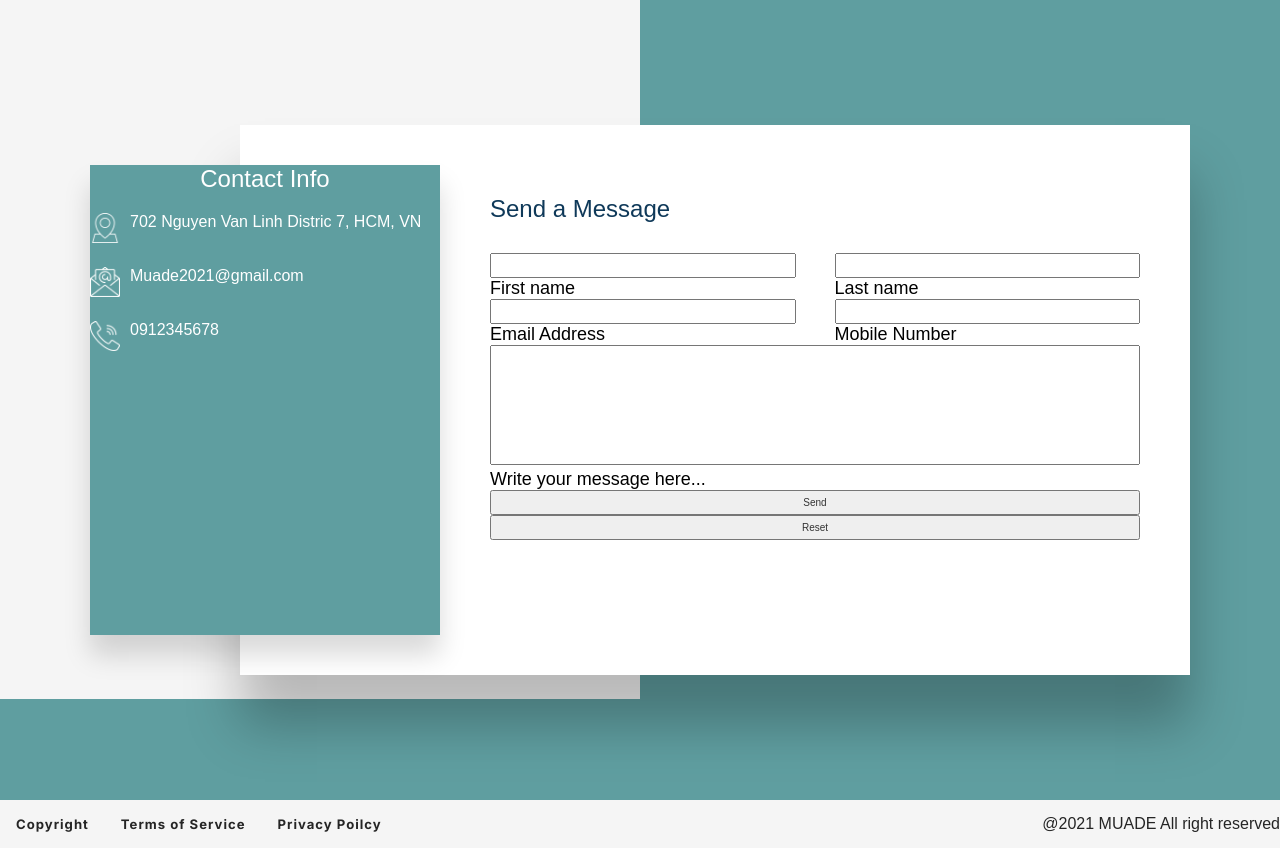
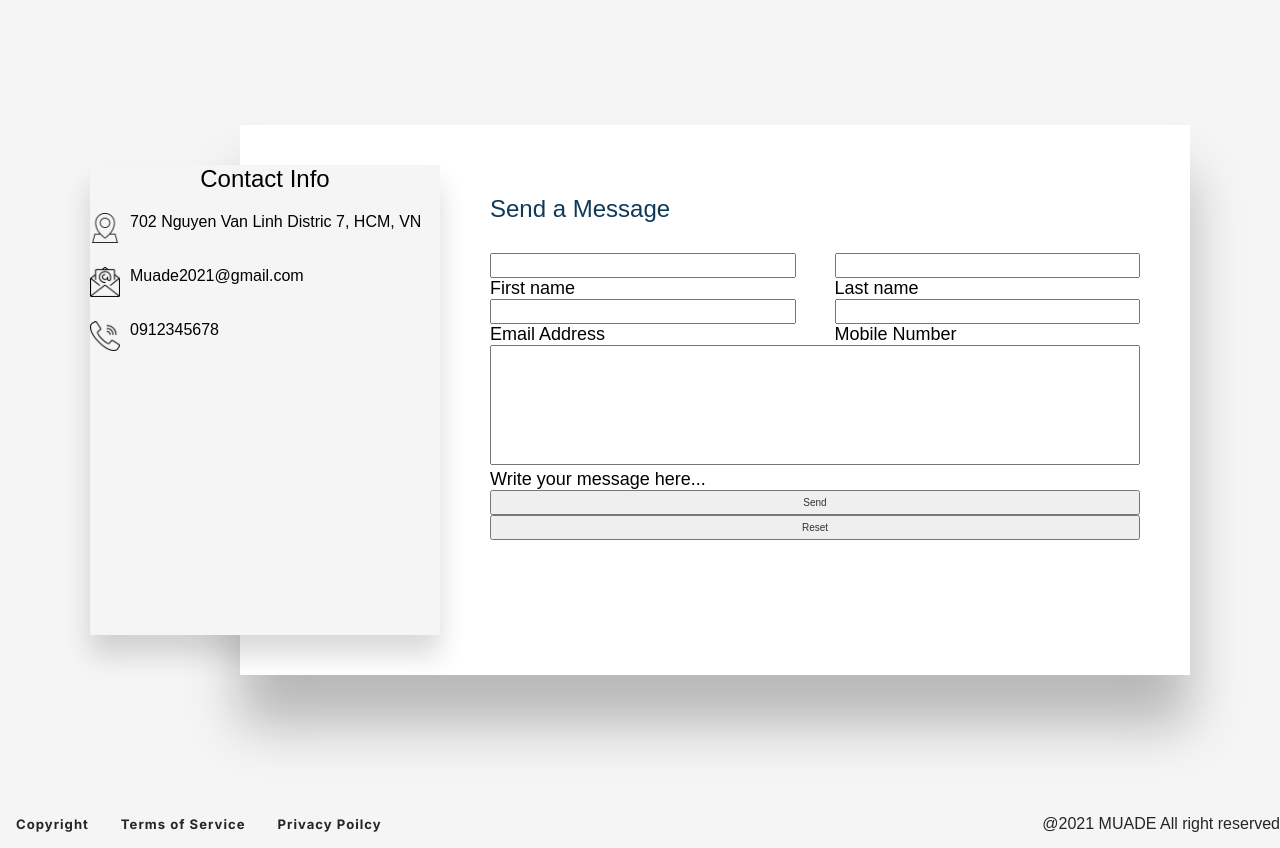
Before and after one commit to nhatquan0312/Web_Programming, a PHP site: page /contact.html in a window 1280 px wide. Shown: the part 101-949 px from the top of the page. Run offline with PHP 8.4, Linux system fonts and the light colour scheme; some libraries are stand-ins or nearby versions.

Commit message:
Update contact.css

```diff
--- a/contact.css
+++ b/contact.css
@@ -287,7 +287,7 @@ main .container .contactinfo .contactinfo-ul li span:nth-child(3) .icon
          justify-content: center;
          align-items: center;
          min-height: 100vh;
-         background: #5f9ea0;
+         background: whitesmoke;
      }
      section::before{
          content:'';
@@ -310,7 +310,7 @@ main .container .contactinfo .contactinfo-ul li span:nth-child(3) .icon
          top:40px;
          width:350px;
          height: calc(100% - 80px);
-         background: #5f9ea0;
+         background: whitesmoke;
          z-index:1;
          display: flex;
          justify-content: center;
@@ -319,7 +319,7 @@ main .container .contactinfo .contactinfo-ul li span:nth-child(3) .icon
          box-shadow: 0 20px 25px rgba(0,0,0,0.15);
      }
      .container .contact-info h2{
-         color:#fff;
+
          font-size:24px;
          font-weight: 500;
          text-align: center;
@@ -342,10 +342,10 @@ main .container .contactinfo .contactinfo-ul li span:nth-child(3) .icon
       }
       .container .contact-info ul.info li span:nth-child(1) img{
           max-width: 100%;
-          filter: invert(1);
+
       }
       .container .contact-info ul.info li span:nth-child(2){
-         color: #fff;
+
          margin-left: 10px;
          font-weight: 300;
       }
```
